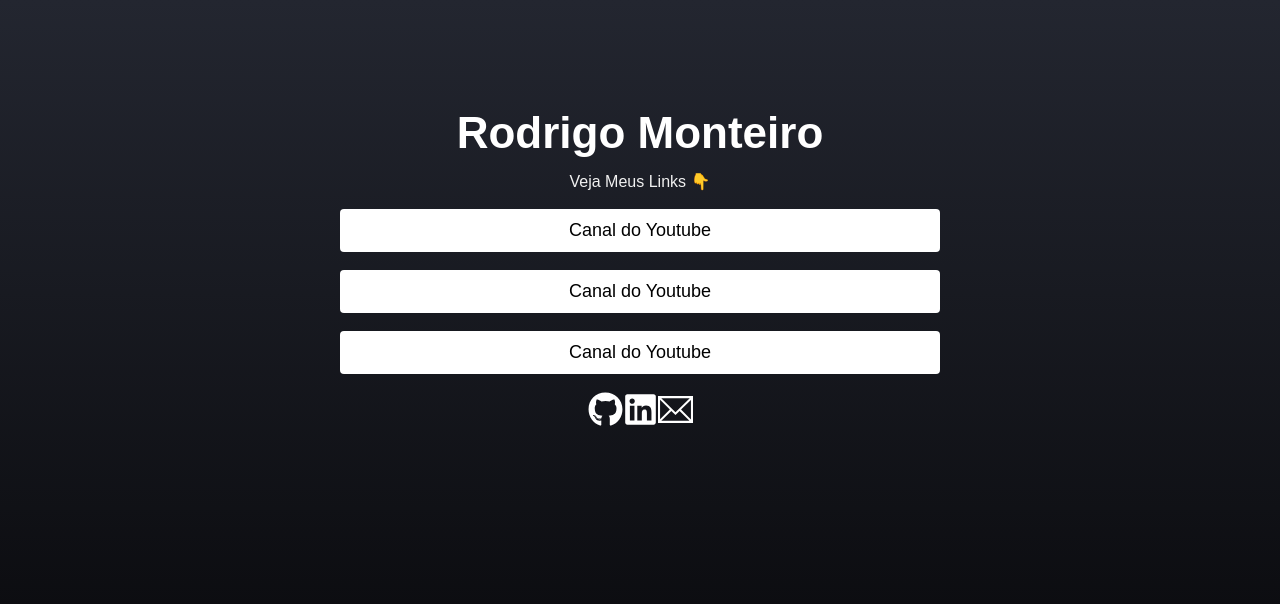
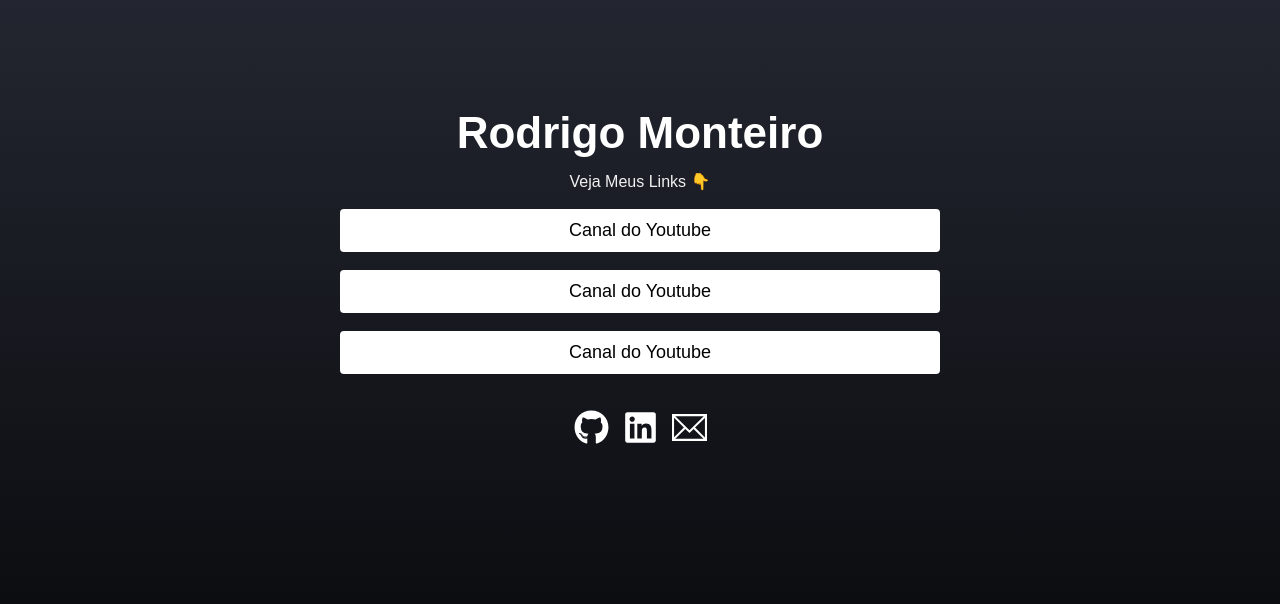
Before and after one commit to Rodrigo-Monteiro-Lima/devlink, a React (Create React App) app: page / in a window 1280 px wide. Shown: the top 604 px of the page. Built offline with nearby package versions, Linux system fonts and the light colour scheme.

Commit message:
style: social

```diff
--- a/src/components/Social/Social.styled.js
+++ b/src/components/Social/Social.styled.js
@@ -0,0 +1,10 @@
+import styled from 'styled-components';
+
+export const StyledSocial = styled.a`
+  svg {
+    transition: transform 0.4s;
+    &:hover {
+      transform: scale(1.05);
+    }
+  }
+`;
--- a/src/components/Social/index.js
+++ b/src/components/Social/index.js
@@ -1,10 +1,11 @@
 import React from 'react';
+import { StyledSocial } from './Social.styled';
 
 const Social = ({ url, children }) => {
   return (
-    <a href={url} rel="noopener noreferrer" target="_blank">
+    <StyledSocial href={url} rel="noopener noreferrer" target="_blank">
       {children}
-    </a>
+    </StyledSocial>
   );
 };
 
--- a/src/pages/Home/Home.styled.js
+++ b/src/pages/Home/Home.styled.js
@@ -45,5 +45,34 @@ export const StyledHome = styled.div`
       line-height: 150%;
       color: #000;
     }
+
+    footer {
+      display: flex;
+      justify-content: center;
+      gap: 14px;
+      margin: 18px 0;
+    }
+  }
+
+  @media screen and (max-width: 550px) {
+    h1 {
+      font-size: 32px;
+      text-align: center;
+    }
+
+    p {
+      font-size: 16px;
+    }
+  }
+
+  @media screen and (max-width: 360px) {
+    h1 {
+      font-size: 24px;
+      text-align: center;
+    }
+
+    p {
+      font-size: 14px;
+    }
   }
 `;
```
